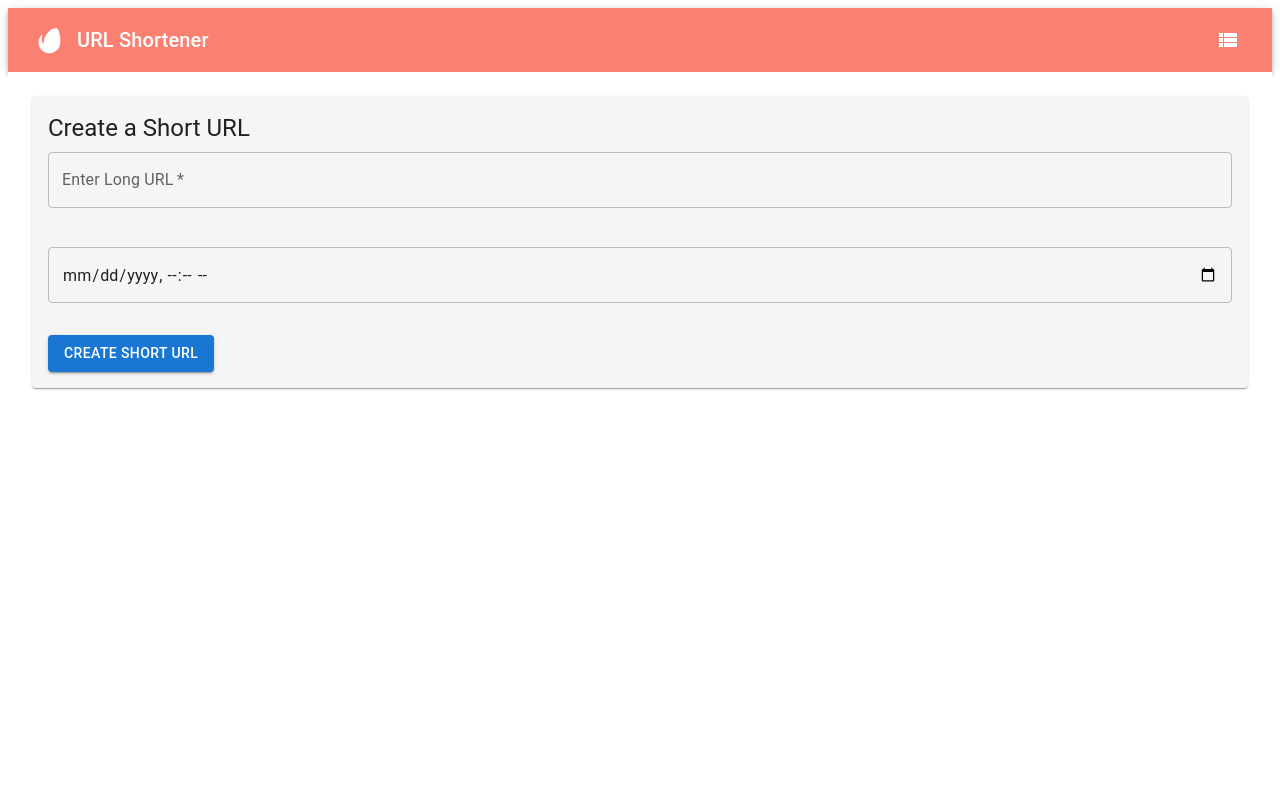
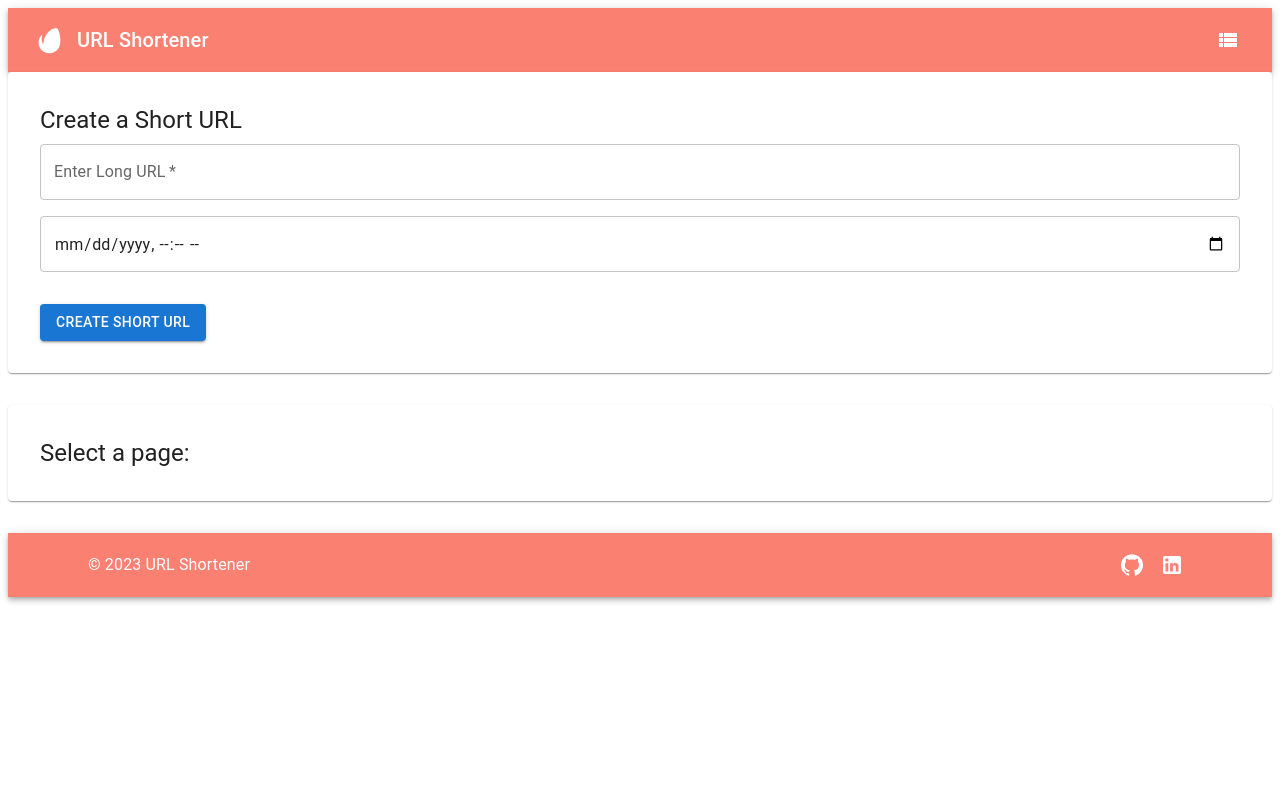
Before and after one commit to AnandYellapu/url-fe, a React (Create React App) app: page /create-url in a window 1280 px wide. Shown: the top 800 px of the page. Built offline with nearby package versions, Linux system fonts and the light colour scheme.

Commit message:
Update URLCreationForm.js

```diff
--- a/src/components/URLCreationForm.js
+++ b/src/components/URLCreationForm.js
@@ -1,210 +1,210 @@
-// import React, { useState, useEffect } from 'react';
-// import axios from 'axios';
-// import { Link } from 'react-router-dom';
-// import { IoCopyOutline } from 'react-icons/io5';
-// import { Snackbar, Button, TextField, Grid, Paper, Typography, Divider, Box } from '@mui/material';
-// import MuiAlert from '@mui/material/Alert';
-// import { styled } from '@mui/system';
-// import QRCode from 'qrcode.react';
+import React, { useState, useEffect } from 'react';
+import axios from 'axios';
+import { Link } from 'react-router-dom';
+import { IoCopyOutline } from 'react-icons/io5';
+import { Snackbar, Button, TextField, Grid, Paper, Typography, Divider, Box } from '@mui/material';
+import MuiAlert from '@mui/material/Alert';
+import { styled } from '@mui/system';
+import {QRCodeSVG} from 'qrcode.react';
 
-// const StyledPaper = styled(Paper)(({ theme }) => ({
-//   padding: theme.spacing(4),
-//   marginBottom: theme.spacing(4),
-// }));
+const StyledPaper = styled(Paper)(({ theme }) => ({
+  padding: theme.spacing(4),
+  marginBottom: theme.spacing(4),
+}));
 
-// const StyledCopyIcon = styled(IoCopyOutline)(({ theme }) => ({
-//   fontSize: '1.5rem',
-//   cursor: 'pointer',
-// }));
+const StyledCopyIcon = styled(IoCopyOutline)(({ theme }) => ({
+  fontSize: '1.5rem',
+  cursor: 'pointer',
+}));
 
-// const URLCreationForm = () => {
-//   const [longURL, setLongURL] = useState('');
-//   const [shortURL, setShortURL] = useState('');
-//   const [expiryDate, setExpiryDate] = useState('');
-//   const [errorMessage, setErrorMessage] = useState('');
-//   const [userRole, setUserRole] = useState('');
-//   const [snackbarOpen, setSnackbarOpen] = useState(false);
-//   const [snackbarSeverity, setSnackbarSeverity] = useState('');
-//   const [snackbarMessage, setSnackbarMessage] = useState('');
+const URLCreationForm = () => {
+  const [longURL, setLongURL] = useState('');
+  const [shortURL, setShortURL] = useState('');
+  const [expiryDate, setExpiryDate] = useState('');
+  const [errorMessage, setErrorMessage] = useState('');
+  const [userRole, setUserRole] = useState('');
+  const [snackbarOpen, setSnackbarOpen] = useState(false);
+  const [snackbarSeverity, setSnackbarSeverity] = useState('');
+  const [snackbarMessage, setSnackbarMessage] = useState('');
 
-//   useEffect(() => {
-//     try {
-//       const authToken = localStorage.getItem('authToken');
-//       const decodedToken = JSON.parse(atob(authToken.split('.')[1]));
-//       setUserRole(decodedToken.role);
-//     } catch (error) {
-//       console.error('Error decoding user role from authToken:', error);
-//     }
-//   }, []);
+  useEffect(() => {
+    try {
+      const authToken = localStorage.getItem('authToken');
+      const decodedToken = JSON.parse(atob(authToken.split('.')[1]));
+      setUserRole(decodedToken.role);
+    } catch (error) {
+      console.error('Error decoding user role from authToken:', error);
+    }
+  }, []);
 
-//   const isValidURL = (url) => {
-//     const pattern = /^(ftp|http|https):\/\/[^ "]+$/;
-//     return pattern.test(url);
-//   };
+  const isValidURL = (url) => {
+    const pattern = /^(ftp|http|https):\/\/[^ "]+$/;
+    return pattern.test(url);
+  };
 
-//   const createShortURL = async () => {
-//     if (!isValidURL(longURL)) {
-//       setErrorMessage('Please enter a valid URL');
-//       return;
-//     }
+  const createShortURL = async () => {
+    if (!isValidURL(longURL)) {
+      setErrorMessage('Please enter a valid URL');
+      return;
+    }
 
-//     try {
-//       const authToken = localStorage.getItem('authToken');
-//       const response = await axios.post(
-//         'https://url-shortener-ax8r.onrender.com/api/urls/create-url',
-//         { longURL, expiryDate },
-//         { headers: { Authorization: `Bearer ${authToken}` } }
-//       );
+    try {
+      const authToken = localStorage.getItem('authToken');
+      const response = await axios.post(
+        'https://url-shortener-ax8r.onrender.com/api/urls/create-url',
+        { longURL, expiryDate },
+        { headers: { Authorization: `Bearer ${authToken}` } }
+      );
 
-//       const { shortURL } = response.data;
-//       setShortURL(shortURL);
-//       setErrorMessage('');
-//       setSnackbarSeverity('success');
-//       setSnackbarMessage('Short URL created successfully!');
-//       setSnackbarOpen(true);
-//     } catch (error) {
-//       setErrorMessage('Error occurred while creating short URL');
-//       console.error(error);
-//       setSnackbarSeverity('error');
-//       setSnackbarMessage('Error occurred while creating short URL');
-//       setSnackbarOpen(true);
-//     }
-//   };
+      const { shortURL } = response.data;
+      setShortURL(shortURL);
+      setErrorMessage('');
+      setSnackbarSeverity('success');
+      setSnackbarMessage('Short URL created successfully!');
+      setSnackbarOpen(true);
+    } catch (error) {
+      setErrorMessage('Error occurred while creating short URL');
+      console.error(error);
+      setSnackbarSeverity('error');
+      setSnackbarMessage('Error occurred while creating short URL');
+      setSnackbarOpen(true);
+    }
+  };
 
-//   const handleCopyClick = () => {
-//     navigator.clipboard.writeText(shortURL)
-//       .then(() => {
-//         setSnackbarSeverity('success');
-//         setSnackbarMessage('Short URL copied to clipboard!');
-//         setSnackbarOpen(true);
-//       })
-//       .catch((error) => {
-//         console.error('Error copying to clipboard:', error);
-//         setSnackbarSeverity('error');
-//         setSnackbarMessage('Error copying to clipboard');
-//         setSnackbarOpen(true);
-//       });
-//   };
+  const handleCopyClick = () => {
+    navigator.clipboard.writeText(shortURL)
+      .then(() => {
+        setSnackbarSeverity('success');
+        setSnackbarMessage('Short URL copied to clipboard!');
+        setSnackbarOpen(true);
+      })
+      .catch((error) => {
+        console.error('Error copying to clipboard:', error);
+        setSnackbarSeverity('error');
+        setSnackbarMessage('Error copying to clipboard');
+        setSnackbarOpen(true);
+      });
+  };
 
-//   const handleCloseSnackbar = (event, reason) => {
-//     if (reason === 'clickaway') {
-//       return;
-//     }
-//     setSnackbarOpen(false);
-//   };
+  const handleCloseSnackbar = (event, reason) => {
+    if (reason === 'clickaway') {
+      return;
+    }
+    setSnackbarOpen(false);
+  };
 
-//   return (
-//     <Grid container spacing={3}>
-//       <Grid item xs={12}>
-//         <StyledPaper>
-//           <Typography variant="h5" gutterBottom>
-//             Create a Short URL
-//           </Typography>
-//           <form onSubmit={(e) => { e.preventDefault(); createShortURL(); }}>
-//           <TextField
-//           label="Enter Long URL"
-//           variant="outlined"
-//           fullWidth
-//           value={longURL}
-//           onChange={(e) => setLongURL(e.target.value)}
-//           required
-//           sx={{ mb: 2 }} // Add margin bottom to create a gap
-//         />
+  return (
+    <Grid container spacing={3}>
+      <Grid item xs={12}>
+        <StyledPaper>
+          <Typography variant="h5" gutterBottom>
+            Create a Short URL
+          </Typography>
+          <form onSubmit={(e) => { e.preventDefault(); createShortURL(); }}>
+          <TextField
+          label="Enter Long URL"
+          variant="outlined"
+          fullWidth
+          value={longURL}
+          onChange={(e) => setLongURL(e.target.value)}
+          required
+          sx={{ mb: 2 }} // Add margin bottom to create a gap
+        />
 
-//         <TextField
-//           type="datetime-local"
-//           variant="outlined"
-//           fullWidth
-//           value={expiryDate}
-//           onChange={(e) => setExpiryDate(e.target.value)}
-//           sx={{ mb: 2 }} // Add margin bottom to create a gap
-//         />
-//             <Button type="submit" variant="contained" sx={{ mt: 2 }}>
-//               Create Short URL
-//             </Button>
-//           </form>
-//           {errorMessage && <MuiAlert severity="error" sx={{ mt: 2 }}>{errorMessage}</MuiAlert>}
-//           {shortURL && (
-//             <>
-//               <Divider sx={{ my: 2 }} />
-//               <Typography variant="subtitle1" align="center" gutterBottom>
-//                 Short URL:
-//               </Typography>
-//               <Box sx={{ display: 'flex', alignItems: 'center', justifyContent: 'center', gap: '15px' }}>
-//                 <Typography variant="body1">
-//                   <a href={shortURL} rel="noreferrer" target="_blank" style={{width:'90px', border: '1px solid #ccc', borderRadius: '5px', padding: '10px'}}>
-//                     {shortURL}
-//                   </a>
-//                 </Typography>
-//                 <StyledCopyIcon onClick={handleCopyClick} />
-//                 <QRCode value={shortURL} size={100} />
-//               </Box>
-//             </>
-//           )}
-//         </StyledPaper>
-//               <Grid item xs={12}>
-//         <StyledPaper>
-//           <Typography variant="h5" gutterBottom>
-//             Select a page:
-//           </Typography>
-//           <Grid container spacing={1}>
-//             {userRole === 'admin' && (
-//               <>
-//                 <Grid item xs={4}>
-//                   <Link to="/url-list" style={{ textDecoration: 'none' }}>
-//                     <Button variant="outlined" fullWidth>
-//                       All URL List
-//                     </Button>
-//                   </Link>
-//                 </Grid>
-//                 <Grid item xs={4}>
-//                   <Link to="/chart" style={{ textDecoration: 'none' }}>
-//                     <Button variant="outlined" fullWidth>
-//                       Chart
-//                     </Button>
-//                   </Link>
-//                 </Grid>
-//                 <Grid item xs={4}>
-//                   <Link to="/dashboard" style={{ textDecoration: 'none' }}>
-//                     <Button variant="outlined" fullWidth>
-//                       Dashboard
-//                     </Button>
-//                   </Link>
-//                 </Grid>
-//               </>
-//             )}
-//             {userRole === 'user' && (
-//               <>
-//                 <Grid item xs={6}>
-//                   <Link to="/user-url-list" style={{ textDecoration: 'none' }}>
-//                     <Button variant="outlined" fullWidth>
-//                       URL List
-//                     </Button>
-//                   </Link>
-//                 </Grid>
-//                 <Grid item xs={6}>
-//                   <Link to="/user-charts" style={{ textDecoration: 'none' }}>
-//                     <Button variant="outlined" fullWidth>
-//                       Your Charts
-//                     </Button>
-//                   </Link>
-//                 </Grid>
-//               </>
-//             )}
-//           </Grid>
-//         </StyledPaper>
-//       </Grid>
-//       </Grid>
-//       <Snackbar open={snackbarOpen} autoHideDuration={6000} onClose={handleCloseSnackbar}>
-//         <MuiAlert onClose={handleCloseSnackbar} severity={snackbarSeverity} sx={{ width: '100%' }}>
-//           {snackbarMessage}
-//         </MuiAlert>
-//       </Snackbar>
-//     </Grid>
-//   );
-// };
+        <TextField
+          type="datetime-local"
+          variant="outlined"
+          fullWidth
+          value={expiryDate}
+          onChange={(e) => setExpiryDate(e.target.value)}
+          sx={{ mb: 2 }} // Add margin bottom to create a gap
+        />
+            <Button type="submit" variant="contained" sx={{ mt: 2 }}>
+              Create Short URL
+            </Button>
+          </form>
+          {errorMessage && <MuiAlert severity="error" sx={{ mt: 2 }}>{errorMessage}</MuiAlert>}
+          {shortURL && (
+            <>
+              <Divider sx={{ my: 2 }} />
+              <Typography variant="subtitle1" align="center" gutterBottom>
+                Short URL:
+              </Typography>
+              <Box sx={{ display: 'flex', alignItems: 'center', justifyContent: 'center', gap: '15px' }}>
+                <Typography variant="body1">
+                  <a href={shortURL} rel="noreferrer" target="_blank" style={{width:'90px', border: '1px solid #ccc', borderRadius: '5px', padding: '10px'}}>
+                    {shortURL}
+                  </a>
+                </Typography>
+                <StyledCopyIcon onClick={handleCopyClick} />
+                <QRCodeSVG value={shortURL} size={100} />
+              </Box>
+            </>
+          )}
+        </StyledPaper>
+              <Grid item xs={12}>
+        <StyledPaper>
+          <Typography variant="h5" gutterBottom>
+            Select a page:
+          </Typography>
+          <Grid container spacing={1}>
+            {userRole === 'admin' && (
+              <>
+                <Grid item xs={4}>
+                  <Link to="/url-list" style={{ textDecoration: 'none' }}>
+                    <Button variant="outlined" fullWidth>
+                      All URL List
+                    </Button>
+                  </Link>
+                </Grid>
+                <Grid item xs={4}>
+                  <Link to="/chart" style={{ textDecoration: 'none' }}>
+                    <Button variant="outlined" fullWidth>
+                      Chart
+                    </Button>
+                  </Link>
+                </Grid>
+                <Grid item xs={4}>
+                  <Link to="/dashboard" style={{ textDecoration: 'none' }}>
+                    <Button variant="outlined" fullWidth>
+                      Dashboard
+                    </Button>
+                  </Link>
+                </Grid>
+              </>
+            )}
+            {userRole === 'user' && (
+              <>
+                <Grid item xs={6}>
+                  <Link to="/user-url-list" style={{ textDecoration: 'none' }}>
+                    <Button variant="outlined" fullWidth>
+                      URL List
+                    </Button>
+                  </Link>
+                </Grid>
+                <Grid item xs={6}>
+                  <Link to="/user-charts" style={{ textDecoration: 'none' }}>
+                    <Button variant="outlined" fullWidth>
+                      Your Charts
+                    </Button>
+                  </Link>
+                </Grid>
+              </>
+            )}
+          </Grid>
+        </StyledPaper>
+      </Grid>
+      </Grid>
+      <Snackbar open={snackbarOpen} autoHideDuration={6000} onClose={handleCloseSnackbar}>
+        <MuiAlert onClose={handleCloseSnackbar} severity={snackbarSeverity} sx={{ width: '100%' }}>
+          {snackbarMessage}
+        </MuiAlert>
+      </Snackbar>
+    </Grid>
+  );
+};
 
-// export default URLCreationForm;
+export default URLCreationForm;
 
 
 
@@ -563,228 +563,3 @@
 // };
 
 // export default URLCreationForm;
-
-
-
-
-
-
-
-
-
-
-
-
-
-
-
-import React, { useState, useEffect } from 'react';
-import axios from 'axios';
-import { Link } from 'react-router-dom';
-import { IoCopyOutline } from 'react-icons/io5';
-import { Snackbar, Button, TextField, Grid, Paper, Typography, Divider, Box, MenuItem, Select, FormControl, InputLabel, CircularProgress } from '@mui/material';
-import MuiAlert from '@mui/material/Alert';
-import { styled } from '@mui/system';
-import { QRCodeSVG } from 'qrcode.react';
-import Autocomplete from '@mui/material/Autocomplete';
-
-const StyledPaper = styled(Paper)({
-  padding: '16px',
-  marginBottom: '16px',
-  backgroundColor: '#f5f5f5',
-});
-
-const StyledCopyIcon = styled(IoCopyOutline)({
-  fontSize: '1.5rem',
-  cursor: 'pointer',
-  transition: 'transform 0.2s, color 0.2s',
-  '&:hover': {
-    color: '#1976d2',
-    transform: 'scale(1.2)',
-  },
-});
-
-const AnimatedButton = styled(Button)({
-  position: 'relative',
-  '&::after': {
-    content: '""',
-    position: 'absolute',
-    width: '0',
-    height: '2px',
-    left: '0',
-    bottom: '0',
-    backgroundColor: '#1976d2',
-    transition: 'width 0.3s',
-  },
-  '&:hover::after': {
-    width: '100%',
-  },
-});
-
-const URLCreationForm = () => {
-  const [longURL, setLongURL] = useState('');
-  const [shortURL, setShortURL] = useState('');
-  const [expiryDate, setExpiryDate] = useState('');
-  const [errorMessage, setErrorMessage] = useState('');
-  const [userRole, setUserRole] = useState('');
-  const [snackbarOpen, setSnackbarOpen] = useState(false);
-  const [snackbarSeverity, setSnackbarSeverity] = useState('');
-  const [snackbarMessage, setSnackbarMessage] = useState('');
-  const [qrSize, setQrSize] = useState(128);
-  const [qrColor, setQrColor] = useState('#000000');
-  const [qrErrorCorrection, setQrErrorCorrection] = useState('L');
-  const [isCreating, setIsCreating] = useState(false);
-  const [urlMetadata, setUrlMetadata] = useState(null);
-
-  useEffect(() => {
-    try {
-      const authToken = localStorage.getItem('authToken');
-      const decodedToken = JSON.parse(atob(authToken.split('.')[1]));
-      setUserRole(decodedToken.role);
-    } catch (error) {
-      console.error('Error decoding user role from authToken:', error);
-    }
-  }, []);
-
-  const isValidURL = (url) => {
-    const pattern = /^(ftp|http|https):\/\/[^ "]+$/;
-    return pattern.test(url);
-  };
-
-  const handleURLChange = (e) => {
-    setLongURL(e.target.value);
-  };
-
-  const createShortURL = async () => {
-    if (!isValidURL(longURL)) {
-      setErrorMessage('Please enter a valid URL');
-      return;
-    }
-
-    setIsCreating(true);
-    try {
-      const authToken = localStorage.getItem('authToken');
-      const response = await axios.post(
-        'https://url-shortener-ax8r.onrender.com/api/urls/create-url',
-        { longURL, expiryDate },
-        { headers: { Authorization: `Bearer ${authToken}` } }
-      );
-
-      const { shortURL } = response.data;
-      setShortURL(shortURL);
-      setErrorMessage('');
-      setSnackbarSeverity('success');
-      setSnackbarMessage('Short URL created successfully!');
-      setSnackbarOpen(true);
-    } catch (error) {
-      setErrorMessage('Error occurred while creating short URL');
-      console.error(error);
-      setSnackbarSeverity('error');
-      setSnackbarMessage('Error occurred while creating short URL');
-      setSnackbarOpen(true);
-    } finally {
-      setIsCreating(false);
-    }
-  };
-
-  const handleCopyClick = () => {
-    navigator.clipboard.writeText(shortURL)
-      .then(() => {
-        setSnackbarSeverity('success');
-        setSnackbarMessage('Short URL copied to clipboard!');
-        setSnackbarOpen(true);
-      })
-      .catch((error) => {
-        console.error('Error copying to clipboard:', error);
-        setSnackbarSeverity('error');
-        setSnackbarMessage('Error copying to clipboard');
-        setSnackbarOpen(true);
-      });
-  };
-
-  const handleCloseSnackbar = (event, reason) => {
-    if (reason === 'clickaway') {
-      return;
-    }
-    setSnackbarOpen(false);
-  };
-
-  const topWebsites = [
-    'https://www.google.com',
-    'https://www.facebook.com',
-    'https://www.twitter.com',
-    'https://www.instagram.com',
-    'https://www.linkedin.com'
-  ];
-
-  return (
-    <Box sx={{ bgcolor: '#fff', color: '#000', minHeight: '100vh', p: 3 }}>
-      <Grid container spacing={3}>
-        <Grid item xs={12}>
-          <StyledPaper>
-            <Typography variant="h5" gutterBottom>
-              Create a Short URL
-            </Typography>
-            <form onSubmit={(e) => { e.preventDefault(); createShortURL(); }}>
-              <Autocomplete
-                freeSolo
-                options={topWebsites}
-                value={longURL}
-                onChange={(event, newValue) => setLongURL(newValue)}
-                inputValue={longURL}
-                onInputChange={(event, newInputValue) => handleURLChange({ target: { value: newInputValue } })}
-                renderInput={(params) => (
-                  <TextField
-                    {...params}
-                    label="Enter Long URL"
-                    variant="outlined"
-                    fullWidth
-                    required
-                    error={!!errorMessage}
-                    helperText={errorMessage || ' '}
-                    sx={{ mb: 2 }}
-                  />
-                )}
-              />
-              <TextField
-                type="datetime-local"
-                variant="outlined"
-                fullWidth
-                value={expiryDate}
-                onChange={(e) => setExpiryDate(e.target.value)}
-                sx={{ mb: 2 }}
-              />
-              <AnimatedButton type="submit" variant="contained" sx={{ mt: 2 }} disabled={isCreating}>
-                {isCreating ? <CircularProgress size={24} /> : 'Create Short URL'}
-              </AnimatedButton>
-            </form>
-            {shortURL && (
-              <>
-                <Divider sx={{ my: 2 }} />
-                <Typography variant="subtitle1" align="center" gutterBottom>
-                  Short URL:
-                </Typography>
-                <Box sx={{ display: 'flex', alignItems: 'center', justifyContent: 'center', gap: '15px' }}>
-                  <Typography variant="body1">
-                    <a href={shortURL} rel="noreferrer" target="_blank">
-                      {shortURL}
-                    </a>
-                  </Typography>
-                  <StyledCopyIcon onClick={handleCopyClick} />
-                  <QRCodeSVG value={shortURL} size={qrSize} fgColor={qrColor} level={qrErrorCorrection} />
-                </Box>
-              </>
-            )}
-          </StyledPaper>
-        </Grid>
-        <Snackbar open={snackbarOpen} autoHideDuration={6000} onClose={handleCloseSnackbar}>
-          <MuiAlert onClose={handleCloseSnackbar} severity={snackbarSeverity} sx={{ width: '100%' }}>
-            {snackbarMessage}
-          </MuiAlert>
-        </Snackbar>
-      </Grid>
-    </Box>
-  );
-};
-
-export default URLCreationForm;
```
